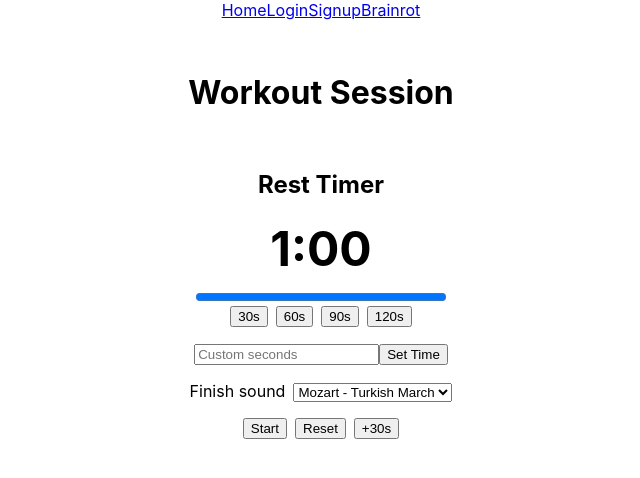
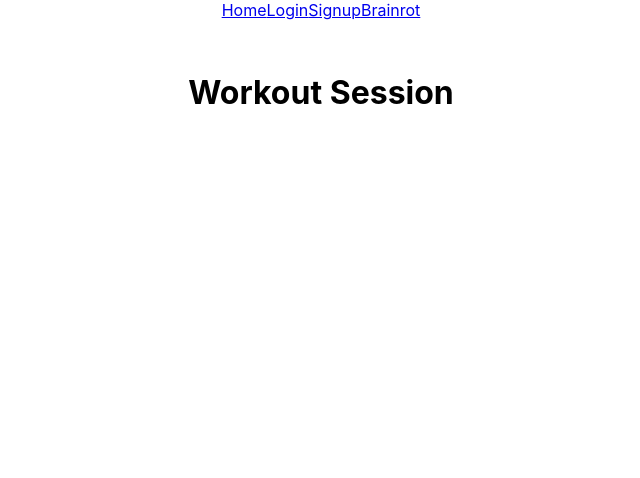
Before and after one commit to ufosc/OSC_Workout_App, a React (Create React App) app: page /session in a window 1280 px wide. Shown: the top 478 px of the page, without its empty margins (319-959 px from the left). Built offline with nearby package versions, Linux system fonts and the light colour scheme.

Commit message:
remove timer

```diff
--- a/src/Components/Session.jsx
+++ b/src/Components/Session.jsx
@@ -1,11 +1,10 @@
 // current session the user will be working on during their workout, where they will log what exersises and weight they are perorming
-import Timer from "./Timer";
+
 
 function Session() {
     return(
         <div style={{textAlign: "center", padding:"2rem" }}>
             <h1>Workout Session</h1>
-            <Timer/>
         </div>
     );
 }
--- a/src/Components/Timer.jsx
+++ /dev/null
@@ -1,220 +0,0 @@
-import { useState, useEffect, useRef } from "react";
-
-const PRESETS = [30, 60, 90, 120];
-
-function formatTime(totalSeconds) {
-  const minutes = Math.floor(totalSeconds / 60);
-  const seconds = totalSeconds % 60;
-  return `${minutes}:${String(seconds).padStart(2, "0")}`;
-}
-
-function playTimerDoneSound(soundType) {
-  const soundFiles = {
-    turkishMarch: "/sounds/turkish-march.mp3",
-    chopinTorrent: "/sounds/chopin-torrent.mp3",
-    vivaldiSummer: "/sounds/vivaldi-summer.mp3",
-  };
-
-  const audio = new Audio(`${process.env.PUBLIC_URL}${soundFiles[soundType]}`);
-  audio.volume = 0.65;
-  audio.play().catch(() => {});
-
-  return audio;
-}
-
-export default function Timer({ initialSeconds = 60, onComplete }) {
-  const [duration, setDuration] = useState(initialSeconds);
-  const [secondsLeft, setSecondsLeft] = useState(initialSeconds);
-  const [isRunning, setIsRunning] = useState(false);
-  const [customTime, setCustomTime] = useState("");
-  const [soundType, setSoundType] = useState("turkishMarch");
-  const [isComplete, setIsComplete] = useState(false);
-  const endTimeRef = useRef(0);
-  const onCompleteRef = useRef(onComplete);
-  const soundTypeRef = useRef(soundType);
-  const activeAudioRef = useRef(null);
-
-  useEffect(() => {
-    onCompleteRef.current = onComplete;
-  }, [onComplete]);
-
-  useEffect(() => {
-    soundTypeRef.current = soundType;
-  }, [soundType]);
-
-  useEffect(() => {
-    if (!isRunning) return undefined;
-
-    const id = setInterval(() => {
-      const remaining = Math.max(
-        0,
-        Math.ceil((endTimeRef.current - Date.now()) / 1000)
-      );
-      setSecondsLeft(remaining);
-
-      if (remaining === 0) {
-        clearInterval(id);
-        setIsRunning(false);
-        setIsComplete(true);
-
-        if (navigator.vibrate) navigator.vibrate([200, 100, 200]);
-        stopTimerDoneSound();
-        activeAudioRef.current = playTimerDoneSound(soundTypeRef.current);
-        if (onCompleteRef.current) onCompleteRef.current();
-      }
-    }, 250);
-
-    return () => clearInterval(id);
-  }, [isRunning]);
-
-  const stopTimerDoneSound = () => {
-    if (!activeAudioRef.current) return;
-
-    activeAudioRef.current.pause();
-    activeAudioRef.current.currentTime = 0;
-    activeAudioRef.current = null;
-  };
-
-  const handleStart = () => {
-    stopTimerDoneSound();
-
-    const nextSeconds = secondsLeft === 0 ? duration : secondsLeft;
-
-    endTimeRef.current = Date.now() + nextSeconds * 1000;
-    setSecondsLeft(nextSeconds);
-    setIsComplete(false);
-    setIsRunning(true);
-  }
-
-  const handlePause = () => setIsRunning(false);
-
-  const handleReset = () => {
-    stopTimerDoneSound();
-
-    setIsRunning(false);
-    setSecondsLeft(duration);
-    setIsComplete(false);
-  };
-
-  const handlePreset = (seconds) => {
-    setIsRunning(false);
-    setDuration(seconds);
-    setSecondsLeft(seconds);
-    setIsComplete(false);
-  };
-
-  function handleCustomTime() {
-    const newTime = Number(customTime);
-
-    if(newTime > 0) {
-      setIsRunning(false);
-      setDuration(newTime);
-      setSecondsLeft(newTime);
-      setIsComplete(false);
-      setCustomTime("");
-    }
-  }
-
-  function addThirtySeconds() {
-    const newTime = secondsLeft + 30;
-
-    if (isRunning){
-      endTimeRef.current += 30000;
-    }
-
-    setSecondsLeft(newTime);
-    setDuration((currentDuration) =>
-      isRunning ? currentDuration + 30 : newTime);
-    setIsComplete(false);
-  }
-
-  return (
-    <div style={{ textAlign: "center", padding: "1rem" }}>
-      <h2>Rest Timer</h2>
-
-      <div
-        role="timer"
-        aria-live="off"
-        style={{ fontSize: "3rem", fontWeight: "bold", margin: "0.5rem 0" }}
-      >
-        {formatTime(secondsLeft)}
-      </div>
-      <progress
-        value={secondsLeft}
-        max={duration}
-        style={{ width: "250px" }}
-      ></progress>
-
-      <div style={{ display: "flex", gap: "0.5rem", justifyContent: "center" }}>
-        {PRESETS.map((seconds) => (
-          <button
-            key={seconds}
-            onClick={() => handlePreset(seconds)}
-            disabled={isRunning}
-            aria-pressed={duration === seconds}
-          >
-            {seconds}s
-          </button>
-        ))}
-      </div>
-
-      <div style={{ marginTop: "1rem" }}>
-        <input
-          type="number"
-          placeholder="Custom seconds"
-          value={customTime}
-          onChange={(event) => setCustomTime(event.target.value)}
-          min="1"
-          step="1"
-        />
-
-        <button
-          onClick={handleCustomTime}
-          disabled={isRunning}
-        >
-          Set Time
-        </button>
-      </div>
-
-      <div style={{ marginTop: "1rem" }}>
-        <label htmlFor="timer-sound" style={{ marginRight: "0.5rem" }}>
-          Finish sound
-        </label>
-
-        <select
-          id="timer-sound"
-          value={soundType}
-          onChange={(event) => setSoundType(event.target.value)}
-          disabled={isRunning}
-        >
-          <option value="turkishMarch">Mozart - Turkish March</option>
-          <option value="chopinTorrent">Chopin - Etude Torrent</option>
-          <option value="vivaldiSummer">Vivaldi - Summer</option>
-        </select>
-      </div>
-
-      <div
-        style={{
-          display: "flex",
-          gap: "0.5rem",
-          justifyContent: "center",
-          marginTop: "1rem",
-        }}
-      >
-        {isRunning ? (
-          <button onClick={handlePause}>Pause</button>
-        ) : (
-          <button onClick={handleStart}>Start</button>
-        )}
-        <button onClick={handleReset}>Reset</button>
-
-        <button onClick={addThirtySeconds}>
-          +30s
-        </button>
-      </div>
-      {isComplete && (
-        <h3>Rest complete. Next set ready.</h3>
-      )}
-    </div>
-  );
-}
```
Also changed, not shown: 1 other file (tests, documents, lock files or other folders).
